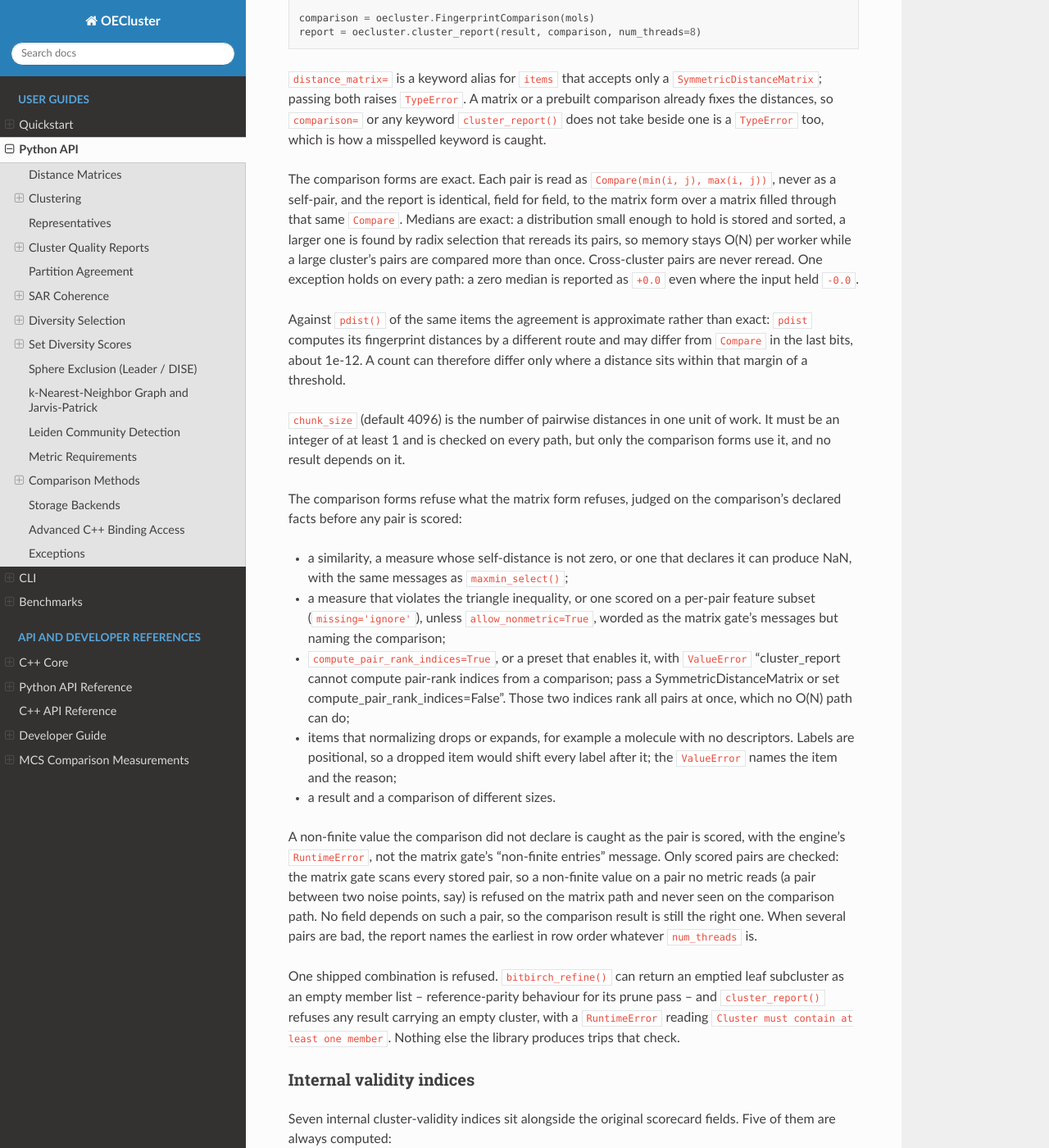
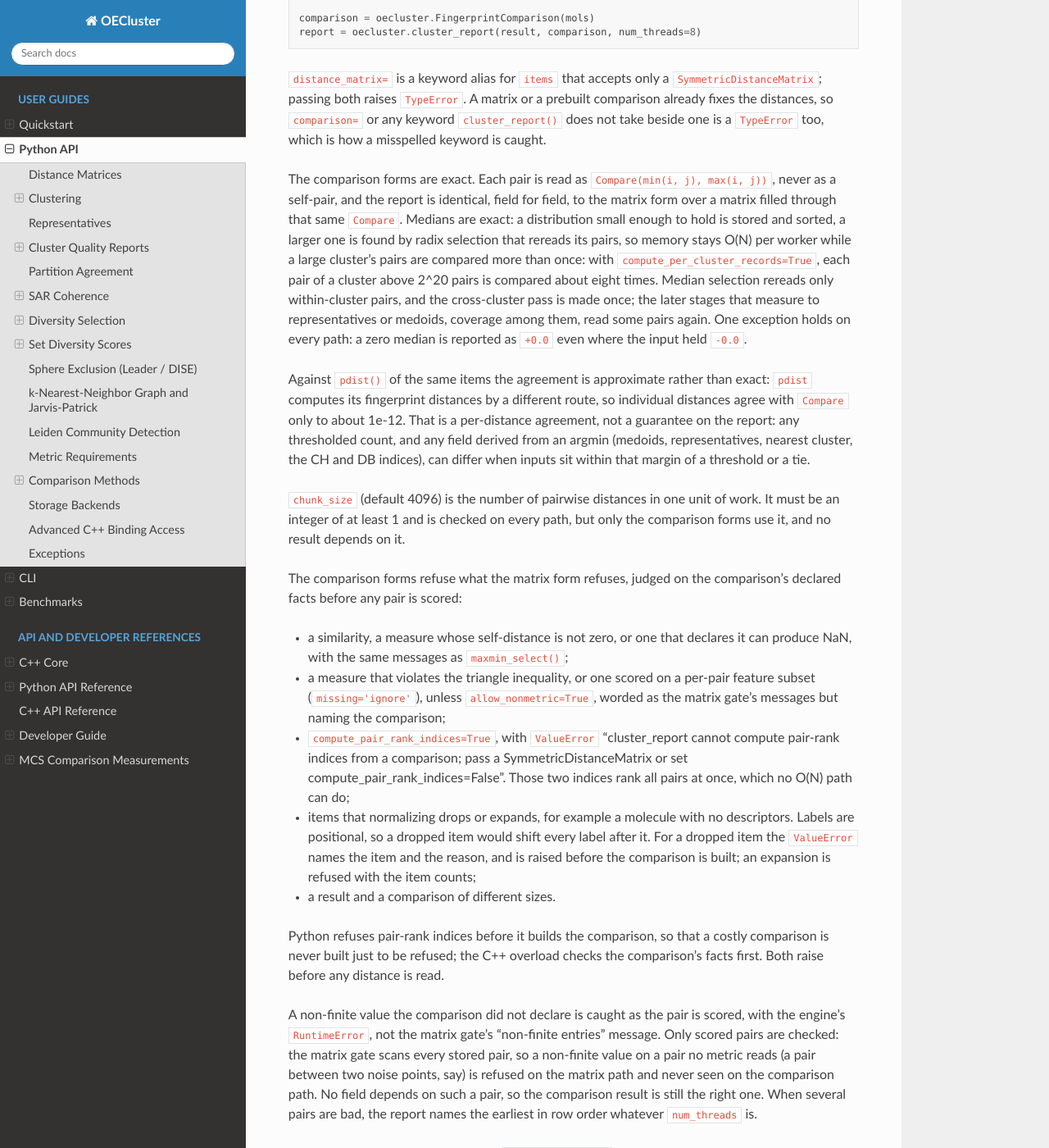
Before and after one commit to scott-arne/oecluster, a Sphinx documentation site: the page built from docs/python-api.md, in a window 1280 px wide and 1400 px high, scrolled down 7299 px. Shown: the whole window at 82% size. Built offline with Sphinx 7.4.7 and the Read the Docs theme 3.1.0, drawn with Linux system fonts in a browser that asks for light colours; pages that are not in the unit, such as notebooks, are missing from menus; the version number is read from the project's files by our own code; some of the changed text lies outside the part shown.

Commit message:
fix: refuse dropped items before building the comparison; correct the 5.13.0 docs

````diff
--- a/docs/python-api.md
+++ b/docs/python-api.md
@@ -375,15 +375,21 @@ field, to the matrix form over a matrix filled through that same
 `Compare`. Medians are exact: a distribution small enough to hold is
 stored and sorted, a larger one is found by radix selection that rereads
 its pairs, so memory stays O(N) per worker while a large cluster's pairs
-are compared more than once. Cross-cluster pairs are never reread. One
+are compared more than once: with `compute_per_cluster_records=True`, each
+pair of a cluster above 2^20 pairs is compared about eight times. Median
+selection rereads only within-cluster pairs, and the cross-cluster pass is
+made once; the later stages that measure to representatives or medoids,
+coverage among them, read some pairs again. One
 exception holds on every path: a zero median is reported as `+0.0` even
 where the input held `-0.0`.
 
 Against `pdist()` of the same items the agreement is approximate rather
 than exact: `pdist` computes its fingerprint distances by a different
-route and may differ from `Compare` in the last bits, about 1e-12. A
-count can therefore differ only where a distance sits within that margin
-of a threshold.
+route, so individual distances agree with `Compare` only to about 1e-12.
+That is a per-distance agreement, not a guarantee on the report: any
+thresholded count, and any field derived from an argmin (medoids,
+representatives, nearest cluster, the CH and DB indices), can differ when
+inputs sit within that margin of a threshold or a tie.
 
 `chunk_size` (default 4096) is the number of pairwise distances in one
 unit of work. It must be an integer of at least 1 and is checked on every
@@ -399,15 +405,21 @@ comparison's declared facts before any pair is scored:
   per-pair feature subset (`missing='ignore'`), unless
   `allow_nonmetric=True`, worded as the matrix gate's messages but naming
   the comparison;
-- `compute_pair_rank_indices=True`, or a preset that enables it, with
-  `ValueError` "cluster_report cannot compute pair-rank indices from a
+- `compute_pair_rank_indices=True`, with `ValueError` "cluster_report cannot compute pair-rank indices from a
   comparison; pass a SymmetricDistanceMatrix or set
   compute_pair_rank_indices=False". Those two indices rank all pairs at
   once, which no O(N) path can do;
 - items that normalizing drops or expands, for example a molecule with no
   descriptors. Labels are positional, so a dropped item would shift every
-  label after it; the `ValueError` names the item and the reason;
+  label after it. For a dropped item the `ValueError` names the item and
+  the reason, and is raised before the comparison is built; an expansion
+  is refused with the item counts;
 - a result and a comparison of different sizes.
+
+Python refuses pair-rank indices before it builds the comparison, so that
+a costly comparison is never built just to be refused; the C++ overload
+checks the comparison's facts first. Both raise before any distance is
+read.
 
 A non-finite value the comparison did not declare is caught as the pair
 is scored, with the engine's `RuntimeError`, not the matrix gate's
@@ -825,7 +837,10 @@ modi = oecluster.modelability(oecluster.FingerprintComparison(mols),
 ```
 
 The results are identical to the matrix form over a matrix filled through
-`Compare`, and agree with `pdist()` to about 1e-12 on the same terms.
+`Compare`. Against `pdist()`, individual fingerprint distances agree to
+about 1e-12 on the same terms, and any thresholded count or
+argmin-derived field (RMODI, MODI) can differ when inputs sit within that
+margin of a threshold or a tie.
 `activity_landscape()` compares each pair once, `N * (N - 1) / 2` calls.
 `modelability()` makes `N * (N - 1)`, twice as many, when at least two
 classes are scored: its nearest-neighbour search runs over each sample's
````
Also changed, not shown: CHANGELOG.md (+7 -3 lines), docs/cpp-core.md (+4 -3 lines), 4 other files.
